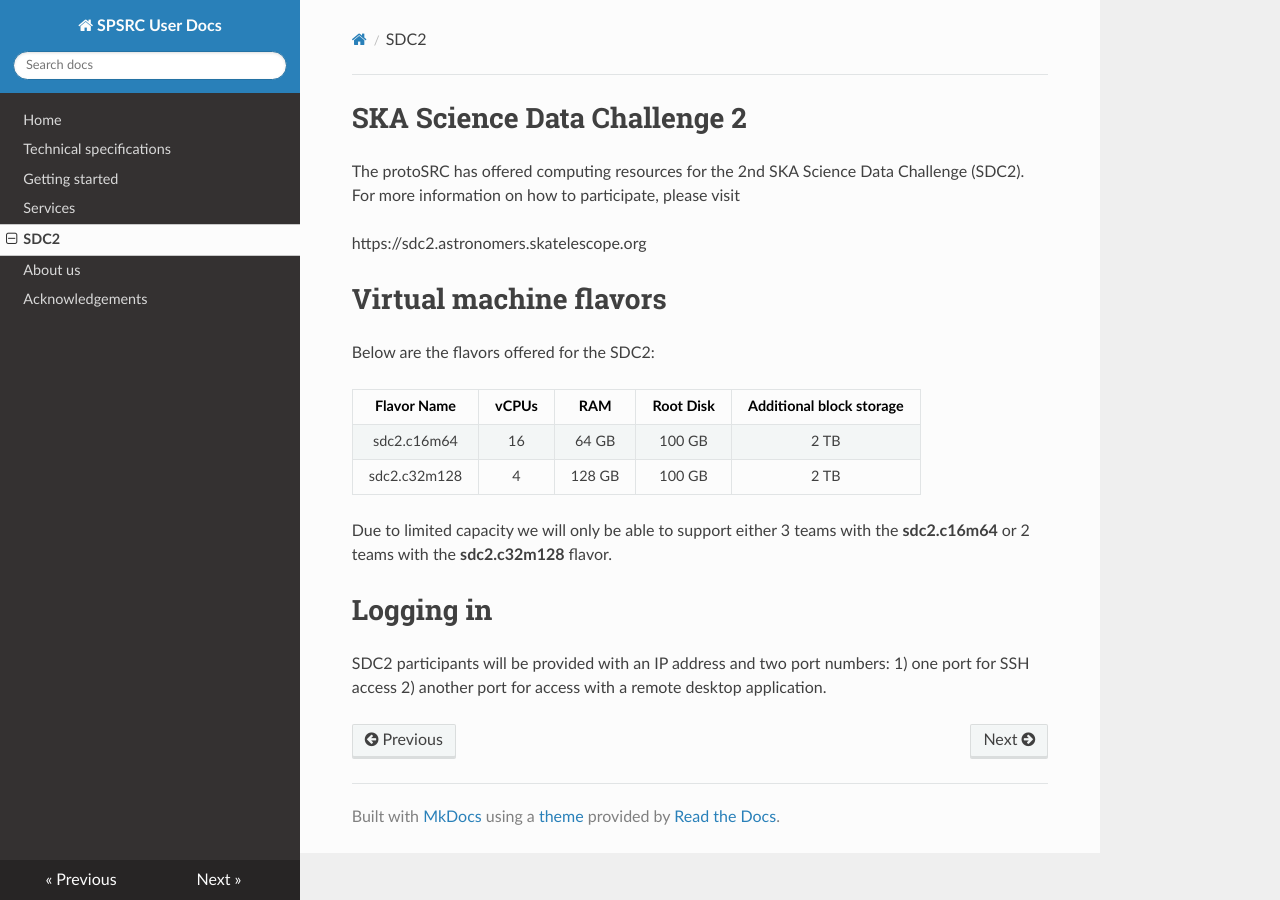
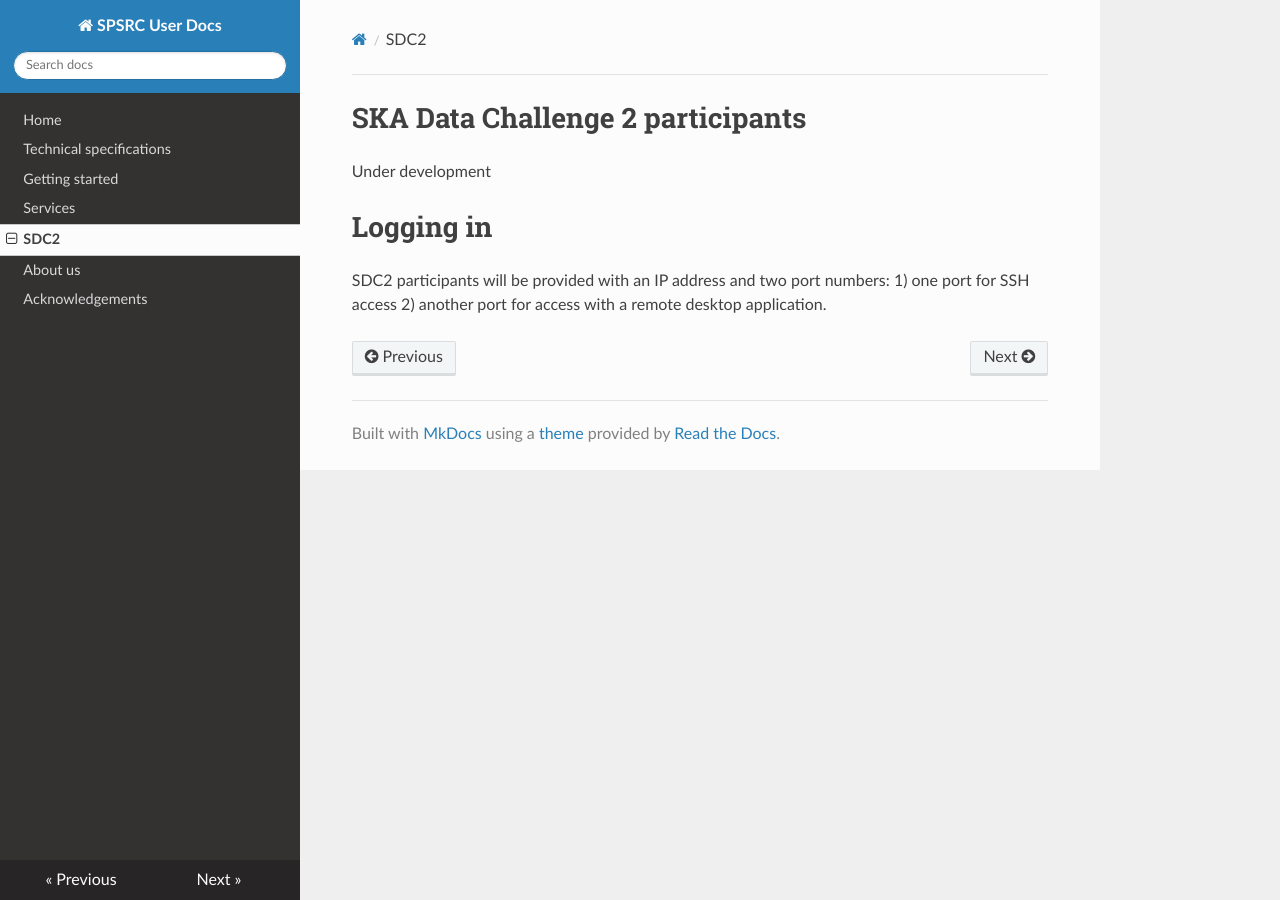
Before and after one commit to espsrc/spsrc_user_docs, an MkDocs documentation site: the page built from docs/sdc2.md, in a window 1280 px wide. Built offline with MkDocs 1.6.1, drawn with Linux system fonts in a browser that asks for light colours; nearby versions of some CDN libraries.

Commit message:
Revert "Update sdc2.md"
This reverts commit b39465cef4dc8b274bddd07623aca47b43ffe43c.

```diff
--- a/docs/sdc2.md
+++ b/docs/sdc2.md
@@ -1,21 +1,6 @@
-# SKA Science Data Challenge 2
+# SKA Data Challenge 2 participants
 
-The protoSRC has offered computing resources for the 2nd SKA Science Data Challenge (SDC2).
-For more information on how to participate, please visit
-
-https://sdc2.astronomers.skatelescope.org
-
-# Virtual machine flavors
-
-Below are the flavors offered for the SDC2:
-
-| Flavor Name  | vCPUs | RAM    | Root Disk | Additional block storage |
-|:------------:|:-----:|:------:|:---------:|:------------------------:|
-| sdc2.c16m64  | 16    | 64 GB  | 100 GB | 2 TB |
-| sdc2.c32m128 | 4     | 128 GB | 100 GB | 2 TB |
-
-Due to limited capacity we will only be able to support either 3 teams with the **sdc2.c16m64**
-or 2 teams with the **sdc2.c32m128** flavor.
+Under development
 
 # Logging in
 
```
